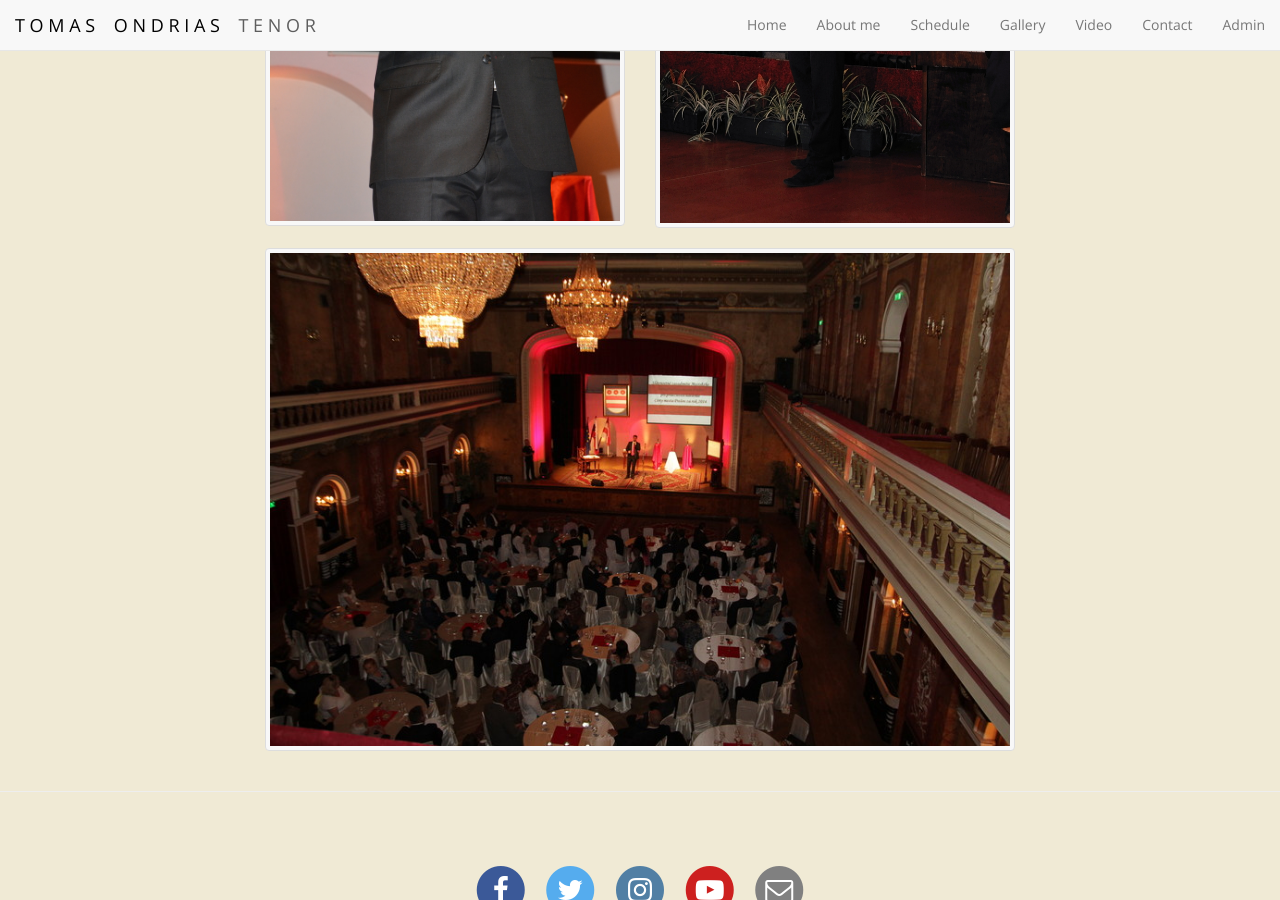
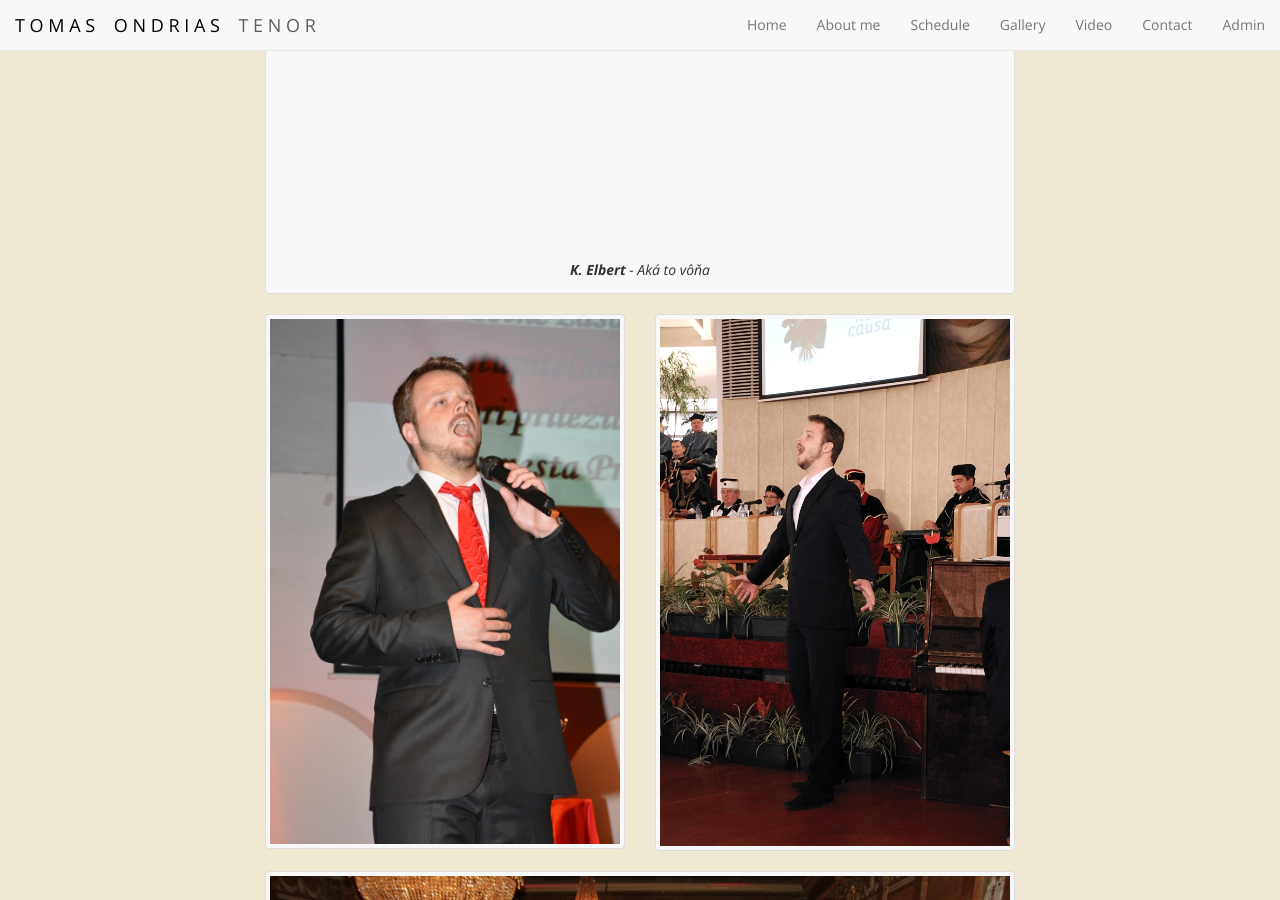
Before and after one commit to DoritoDog/tomasondrias.jekyll.source, a Jekyll site: the page built from index.html, in a window 1280 px wide and 900 px high, scrolled down 1591 px. Built offline with Jekyll 4.4.1, drawn with Linux system fonts in a browser that asks for light colours; nearby versions of some CDN libraries.

Commit message:
youtube fix attempt

```diff
--- a/_plugins/youtube.rb
+++ b/_plugins/youtube.rb
@@ -21,7 +21,7 @@
 
   def render(context)
     # "<iframe width=\"#{@width}\" height=\"#{@height}\" src=\"http://www.youtube.com/embed/#{@id}\" frameborder=\"0\"allowfullscreen></iframe>"
-    "<iframe width=\"#{@width}\" height=\"#{@height}\" src=\"http://www.youtube.com/embed/#{@id}?color=white&amp;theme=light\">&nbsp;</iframe>"
+    "<iframe width="560" height="315" src="https://www.youtube.com/embed/dQw4w9WgXcQ" frameborder="0" allow="autoplay; encrypted-media" allowfullscreen></iframe>"
   end
 
   Liquid::Template.register_tag "youtube", self
--- a/index.html
+++ b/index.html
@@ -22,14 +22,14 @@
 </div>
 
 <br>
-<!-- <div class="thumbnail">
+<div class="thumbnail">
 	<div class="embed-responsive embed-responsive-4by3">
 		{% youtube ofJXp0cZ7nE %}
 	</div>
 	<div class="caption">
 		<b>K. Elbert</b> - Aká to vôňa
 	</div>
-</div> -->
+</div>
 
 <div class="row">
 	<div class="col-sm-6 col-md-6 col-lg-6">
```
